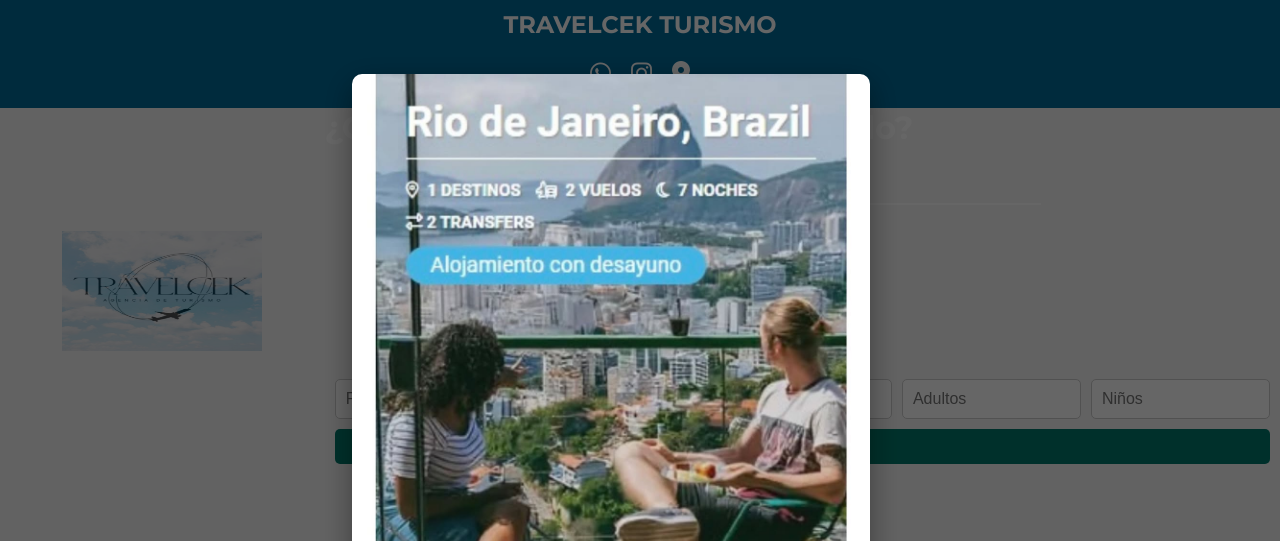
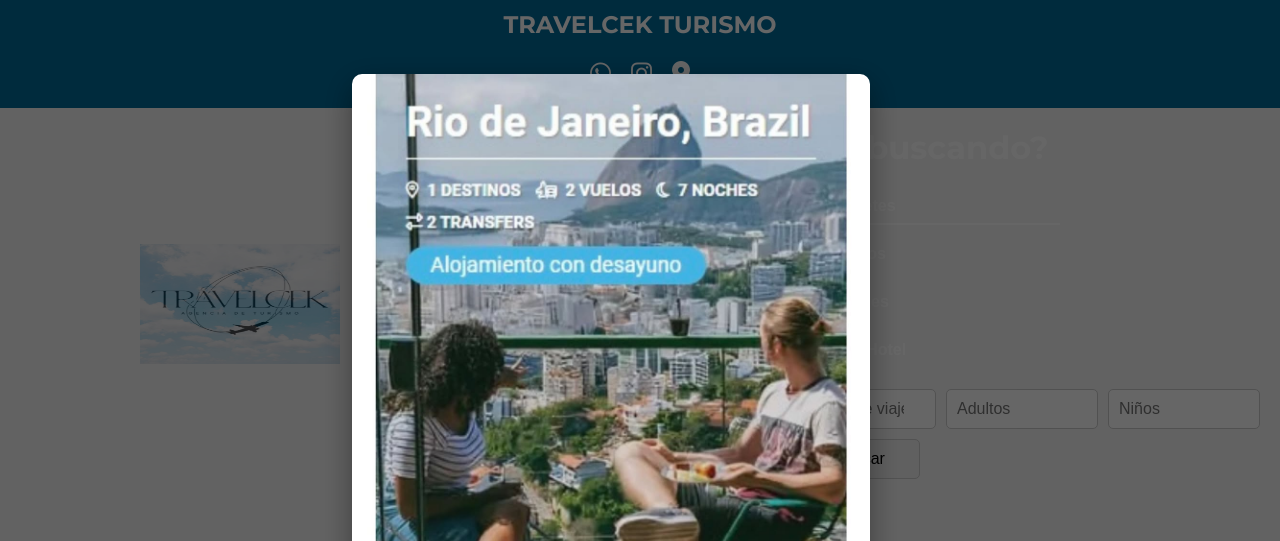
Before and after one commit to fitinho99/travelcek, a plain HTML site: page travelcek_redesign/index.html in a window 1280 px wide. Shown: the top 541 px of the page. Drawn offline with Linux system fonts and the light colour scheme.

Commit message:
Update styles.css

```diff
--- a/travelcek_redesign/styles.css
+++ b/travelcek_redesign/styles.css
@@ -152,6 +152,7 @@ body {
   display: flex;
   flex-direction: column;
   align-items: center;
+  padding: 20px;
   text-align: center;
 }
 
@@ -200,23 +201,23 @@ body {
   margin-top: 20px;
 }
 
+.search-bar-horizontal {
+  display: flex;
+  flex-direction: column;
+  gap: 10px;
+  width: 100%;
+  max-width: 800px;
+  margin-top: 20px;
+}
+
 .search-bar-horizontal input,
-.search-bar-horizontal select {
+.search-bar-horizontal select,
+.search-bar-horizontal button {
   padding: 10px;
   font-size: 1rem;
+  border-radius: 5px;
   border: 1px solid #ccc;
-  border-radius: 5px;
-  width: 160px;
-}
-
-.search-bar-horizontal button {
-  background-color: #00796b;
-  color: white;
-  padding: 10px 20px;
-  border: none;
-  border-radius: 5px;
-  font-weight: bold;
-  cursor: pointer;
+  width: 100%;
 }
 
 .redes-sociales {
@@ -528,28 +529,31 @@ body {
 
      .hero-row {
     flex-direction: row;
-    justify-content: space-between;
+    justify-content: space-around;
     align-items: center;
     text-align: left;
   }
+
 
   .nav-logo {
     height: 120px;
   }
  .search-bar-horizontal {
-  display: flex;
+    flex-direction: row;
     flex-wrap: wrap;
-  gap: 10px;
     justify-content: center;
-  width: 100%;
-  padding: 10px;
   }
 
   .search-bar-horizontal input,
   .search-bar-horizontal select,
   .search-bar-horizontal button {
     flex: 1 1 150px;
-  max-width: 100%;
+    max-width: 160px;
+  }
+
+  .search-bar-horizontal button {
+    max-width: 120px;
+  }
 }
 
   .tipo-viaje-tabs {
```
Lines whose indentation alone changed are shown as unchanged.
